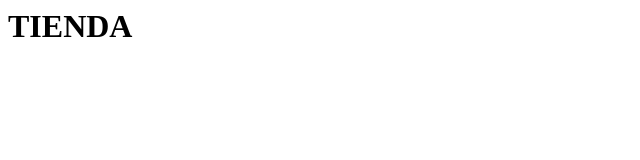
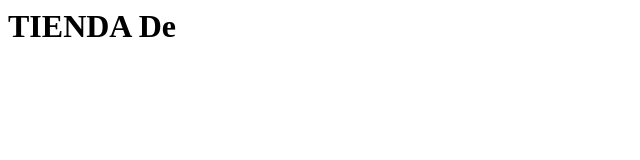
Before and after one commit to Dani-LX/TiendaDaw, a plain HTML site: page index.html in a window 1280 px wide. Shown: the full height of the page, 0-640 px from the left. Drawn offline with Linux system fonts and the light colour scheme.

Commit message:
Inicio GitHub

```diff
--- a/index.html
+++ b/index.html
@@ -1,6 +1,6 @@
 <html>
     <body>
-        <h1>TIENDA</h1>
+        <h1>TIENDA De </h1>
     </body>
 
 
```
Also changed, not shown: CSS/Estilos.css (added), JS/scripts.js (added).
